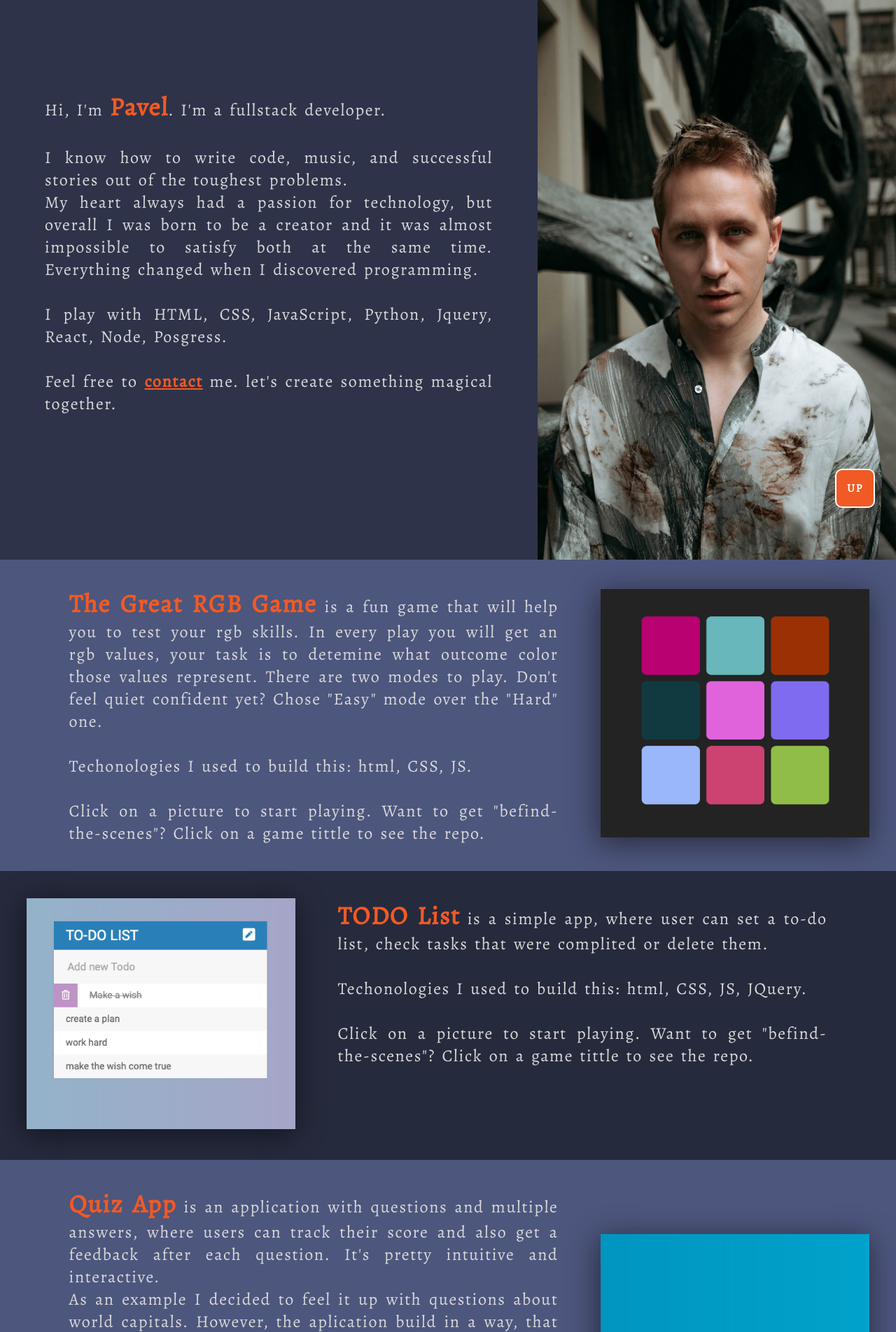
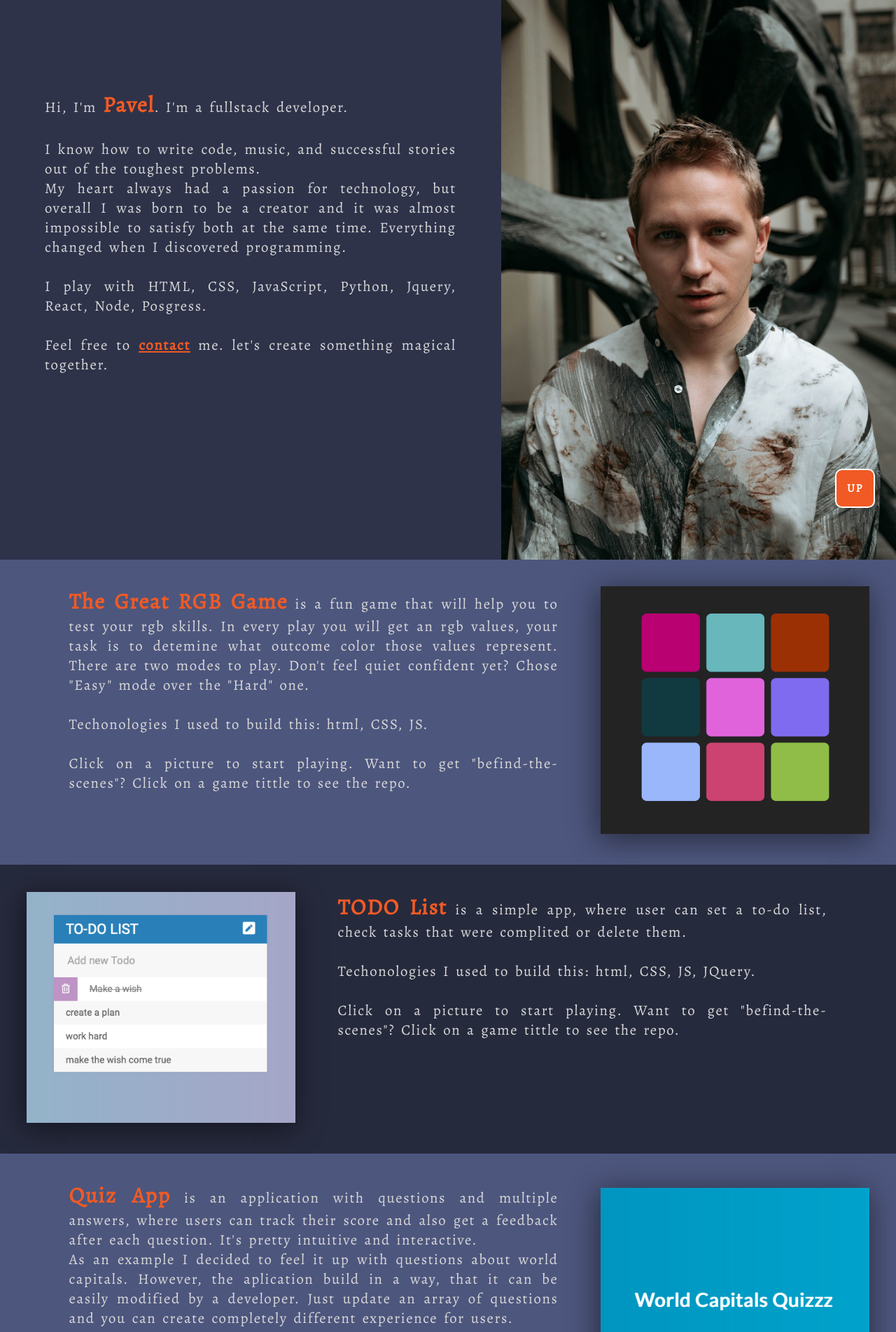
Before and after one commit to pashatay/portfolio, a PHP site: page / in a window 1280 px wide. Shown: the part 54-1958 px from the top of the page at 70% size. Run offline with PHP 8.4, Linux system fonts and the light colour scheme.

Commit message:
flex changes

```diff
--- a/css/1.style.css
+++ b/css/1.style.css
@@ -25,7 +25,7 @@ body{
 }
 .about-me>img{
   display: flex;
-  width:40%;
+  width:auto;
   height: auto;
   max-width:100%;
   max-height:100%;
--- a/style.css
+++ b/style.css
@@ -27,7 +27,7 @@ body {
 
 .about-me>img {
   display: flex;
-  width: 40%;
+  width: auto;
   height: auto;
   max-width: 100%;
   max-height: 100%;
@@ -251,7 +251,7 @@ p>a {
 .resume-img:hover {
   transform: translate(0px,-4px);
 }
-@media screen and (max-width: 850px) {
+@media screen and (max-width: 1024px) {
   body {
     overflow-x: hidden;
   }
@@ -361,3 +361,9 @@ p>a {
     transition: transform .5s ease-in;
   }
 }
+
+@media screen and (min-width: 1024px)and (max-width:1280px) {
+  p {
+    font-size: 1.3em;
+  }
+}
```
Also changed, not shown: css/5.flex.css (+7 -1 lines), pics/ava.JPG.
